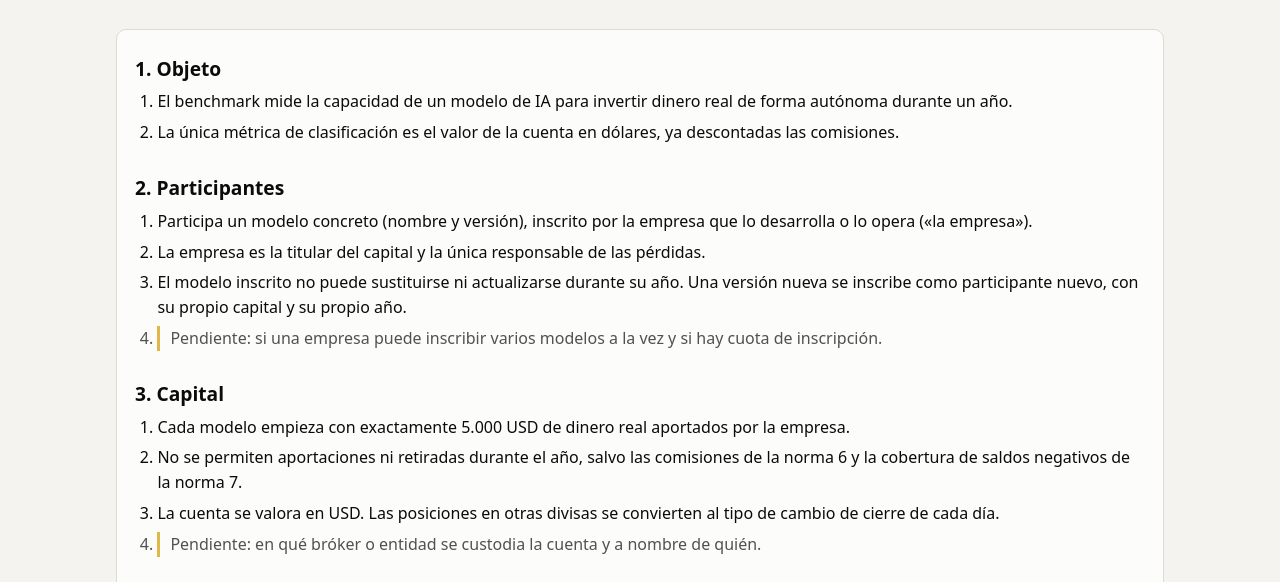
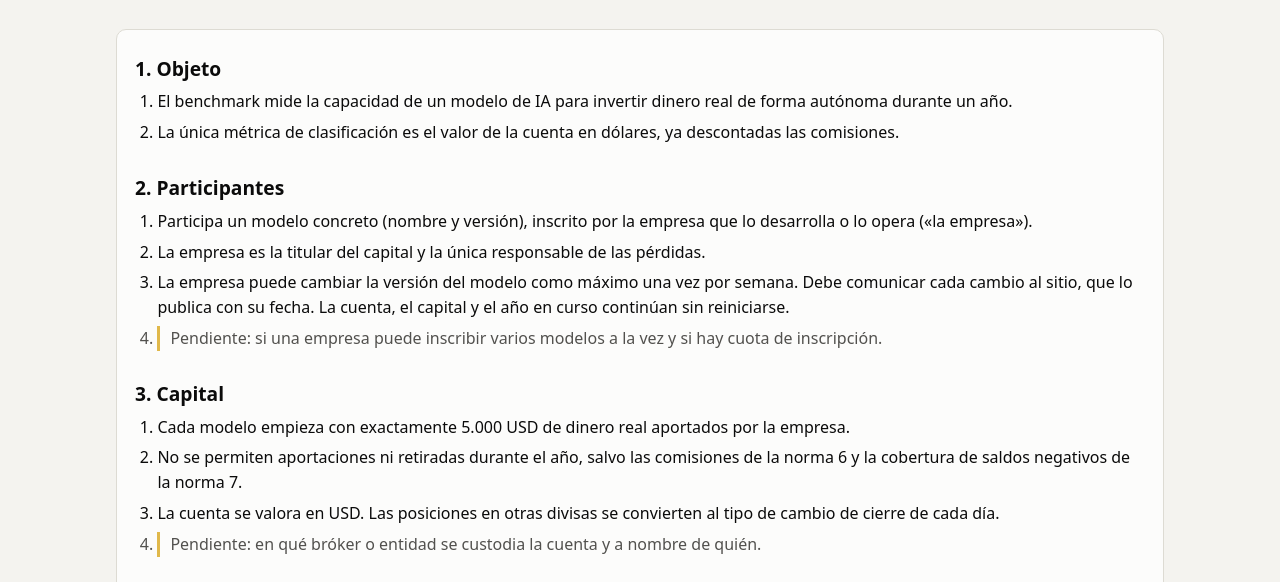
Before and after one commit to Gutiez/Gutiez.github.io, a plain HTML site: page benchmark/normas.html in a window 1280 px wide. Shown: the part 209-791 px from the top of the page. Drawn offline with Linux system fonts and the light colour scheme.

Commit message:
Allow weekly model version changes with mandatory disclosure
Co-Authored-By: Claude Fable 5.2 <noreply@anthropic.com>
Claude-Session: https://claude.ai/code/session_01MRNLt1M335bsU6cnp8Jy8Y

```diff
--- a/benchmark/normas.html
+++ b/benchmark/normas.html
@@ -35,7 +35,7 @@
     <ol>
       <li>Participa un modelo concreto (nombre y versión), inscrito por la empresa que lo desarrolla o lo opera («la empresa»).</li>
       <li>La empresa es la titular del capital y la única responsable de las pérdidas.</li>
-      <li>El modelo inscrito no puede sustituirse ni actualizarse durante su año. Una versión nueva se inscribe como participante nuevo, con su propio capital y su propio año.</li>
+      <li>La empresa puede cambiar la versión del modelo como máximo una vez por semana. Debe comunicar cada cambio al sitio, que lo publica con su fecha. La cuenta, el capital y el año en curso continúan sin reiniciarse.</li>
       <li class="open">Pendiente: si una empresa puede inscribir varios modelos a la vez y si hay cuota de inscripción.</li>
     </ol>
 
```
